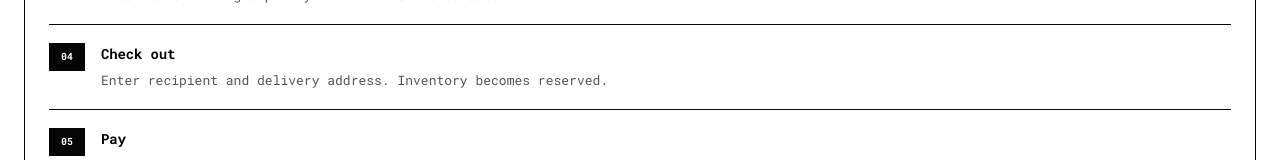
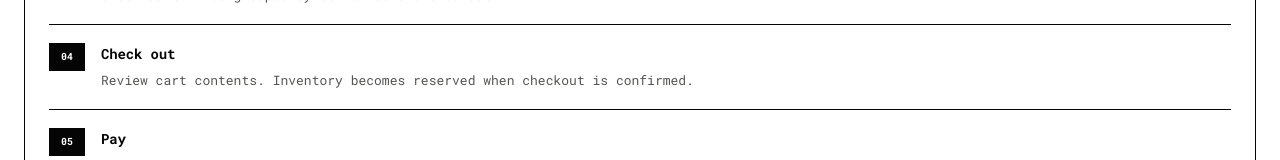
Before and after one commit to christolx/cartlabs, a Next.js app in the folder apps/web/: page /docs in a window 1280 px wide. Shown: the part 769-929 px from the top of the page. Built offline with nearby package versions, Linux system fonts and the light colour scheme; no server answers.

Commit message:
docs(web): correct checkout workflow copy

```diff
--- a/apps/web/src/app/docs/page.tsx
+++ b/apps/web/src/app/docs/page.tsx
@@ -22,7 +22,7 @@ const workflows = [
       ["Review sellers", "Check cart lines grouped by seller before checkout."],
       [
         "Check out",
-        "Enter recipient and delivery address. Inventory becomes reserved.",
+        "Review cart contents. Inventory becomes reserved when checkout is confirmed.",
       ],
       ["Pay", "Complete mock payment with a success or failure result."],
       [
```
